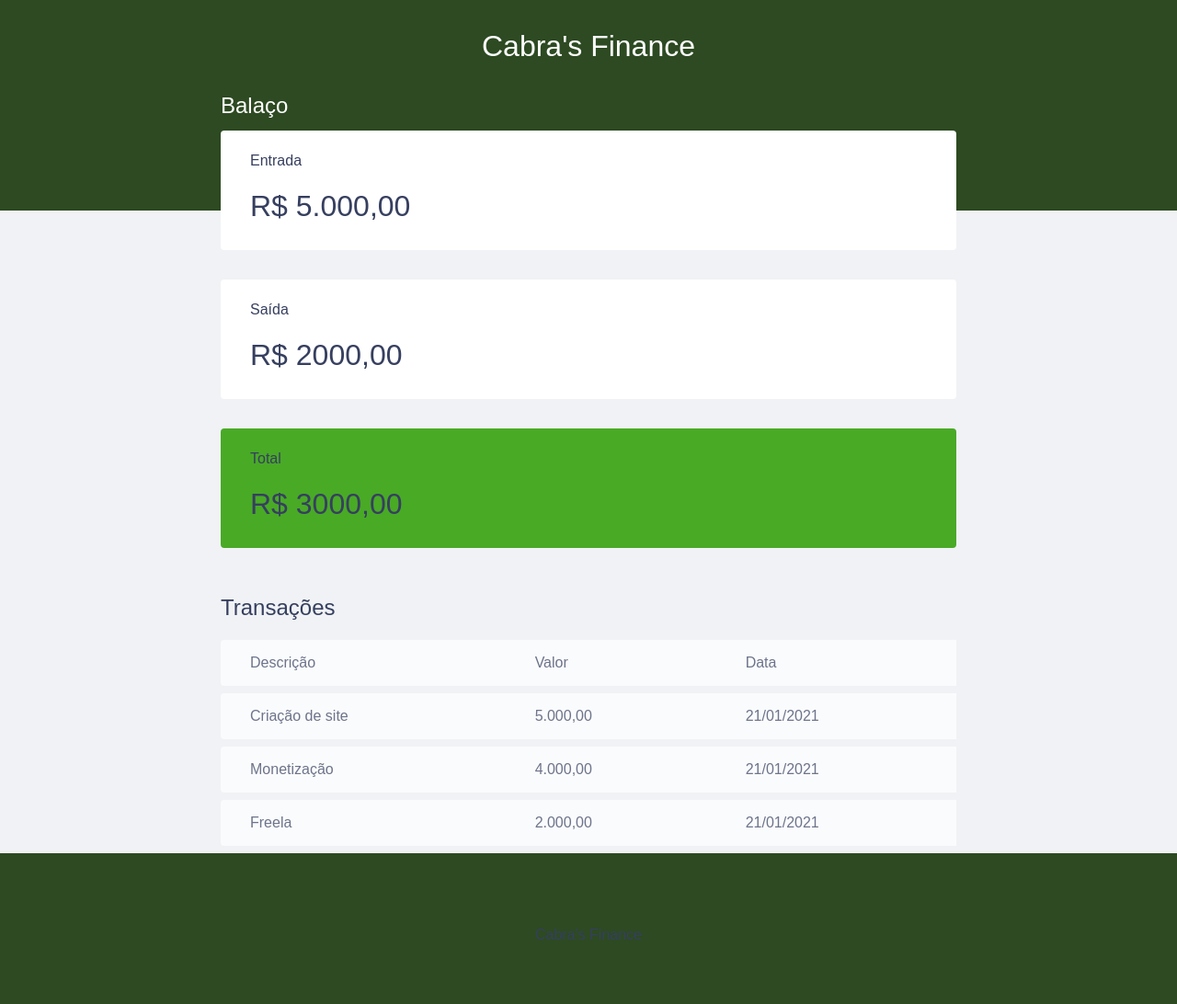
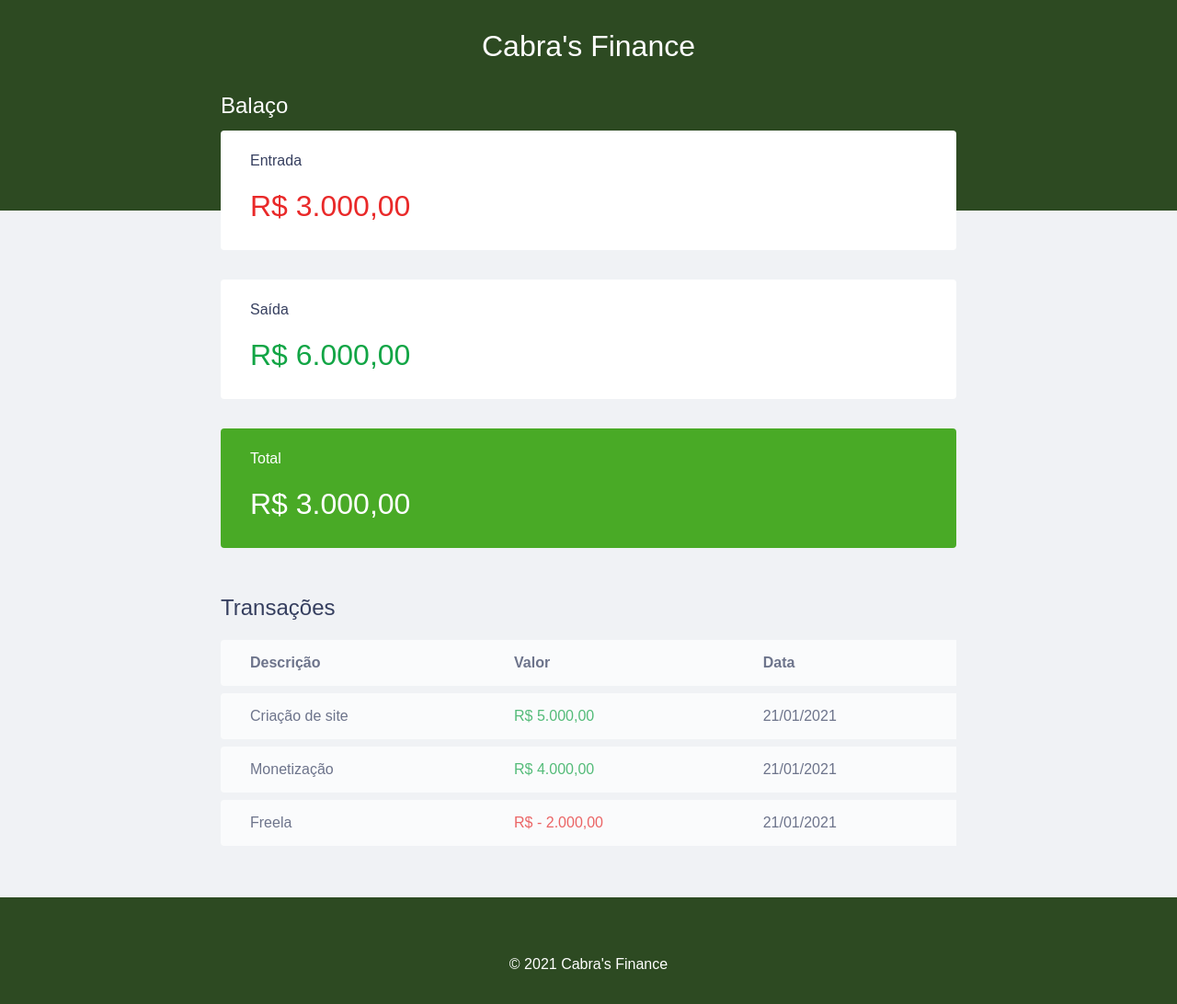
Before and after one commit to cicerosnt/finance-app, a plain HTML site: page index.html in a window 1280 px wide. Shown: the whole page at 92% size. Drawn offline with Linux system fonts and the light colour scheme; a web font is replaced by a local one.

Commit message:
Index finalized

```diff
--- a/css/style.css
+++ b/css/style.css
@@ -67,11 +67,13 @@ header {
   line-height: 3rem;
   margin-top: 1rem;
 }
-.card.total {
+.card.total,
+.card.total p,
+.card.total h3 {
   background-color: #49aa26;
-  color: white;
+  color: white !important;
 }
-/* data table==============================
+/* Data Table==============================
  */
 #data_table {
   width: 100%;
@@ -85,7 +87,7 @@ table tbody tr td:first-child {
 table th {
   background-color: white;
 
-  font-weight: normal;
+  font-weight: 600;
   padding: 1rem 2rem;
 
   text-align: left;
@@ -101,11 +103,27 @@ table td {
   padding: 1rem 2rem;
   font-weight: normal;
 }
+.description {
+  color: var(--color-dark-blue);
+}
+.income {
+  color: #12a545;
+}
+.expensive {
+  color: #e92929;
+}
+
+/* Transaction==============================
+ */
 
 /* Footer==============================
  */
 footer {
   background-color: #2d4a22;
-  padding: 5rem;
+  padding: 4rem 0 3rem;
   text-align: center;
+  margin-top: 3rem;
 }
+footer p {
+  color: white;
+}
--- a/index.html
+++ b/index.html
@@ -19,17 +19,17 @@
 
         <div class="card">
           <h3>Entrada</h3>
-          <p>R$ 5.000,00</p>
+          <p class="expensive">R$ 3.000,00</p>
         </div>
 
         <div class="card">
           <h3>Saída</h3>
-          <p>R$ 2000,00</p>
+          <p class="income">R$ 6.000,00</p>
         </div>
 
         <div class="card total">
           <h3>Total</h3>
-          <p>R$ 3000,00</p>
+          <p>R$ 3.000,00</p>
         </div>
       </section>
 
@@ -39,25 +39,25 @@
         <table id="data_table">
           <thead>
             <tr>
-              <th>Descrição</th>
+              <th class="description">Descrição</th>
               <th>Valor</th>
               <th>Data</th>
             </tr>
           </thead>
           <tbody>
             <tr>
-              <td>Criação de site</td>
-              <td>5.000,00</td>
+              <td class="description">Criação de site</td>
+              <td class="income">R$ 5.000,00</td>
               <td>21/01/2021</td>
             </tr>
             <tr>
-              <td>Monetização</td>
-              <td>4.000,00</td>
+              <td class="description">Monetização</td>
+              <td class="income">R$ 4.000,00</td>
               <td>21/01/2021</td>
             </tr>
             <tr>
-              <td>Freela</td>
-              <td>2.000,00</td>
+              <td class="description">Freela</td>
+              <td class="expensive">R$ - 2.000,00</td>
               <td>21/01/2021</td>
             </tr>
           </tbody>
@@ -66,7 +66,7 @@
     </main>
 
     <footer>
-      <p>Cabra's Finance</p>
+      <p>© 2021 Cabra's Finance</p>
     </footer>
   </body>
 </html>
```
